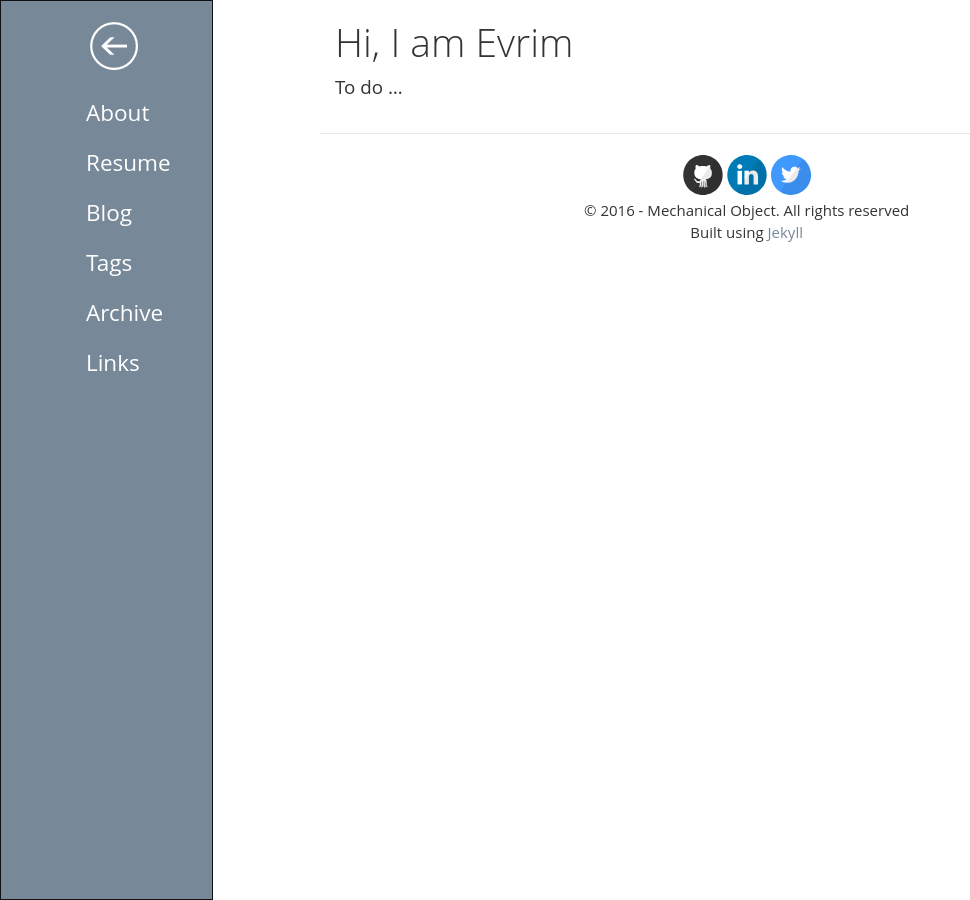
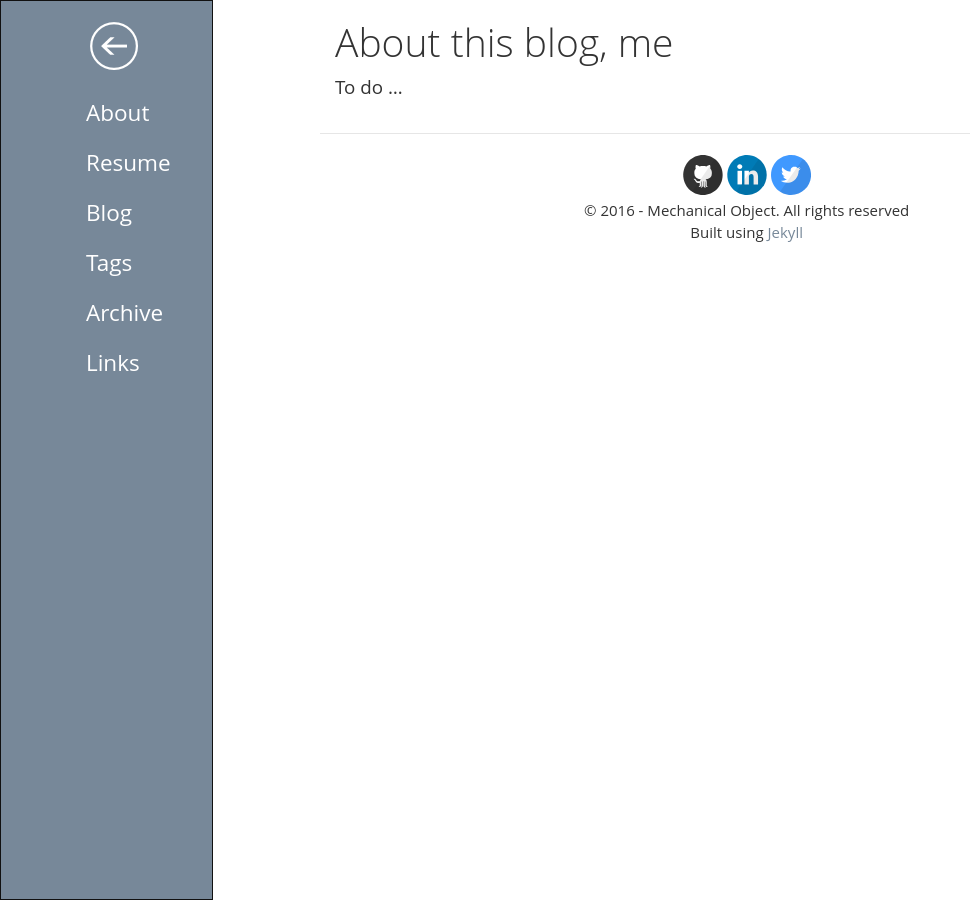
Before and after one commit to mechanicalobject/mechanicalobject.github.io, a Jekyll site: the page built from about/index.md, in a window 1280 px wide. Shown: the whole page, without its empty margins (0-970 px from the left). Built offline with Jekyll 4.4.1, drawn with Linux system fonts in a browser that asks for light colours.

```diff
--- a/about/index.md
+++ b/about/index.md
@@ -1,6 +1,6 @@
 ---
 layout: page
-title: Hi, I am Evrim
+title: About this blog, me
 description: About Me page
 theme: gray
 ---
```
Also changed, not shown: _posts/2014-12-22-Writing-in-markdown-with-StackEdit.md (+1 -1 lines), _posts/2014-12-31-Recommended-talk-The-worst-programming-language-ever.md (+4 -2 lines).
